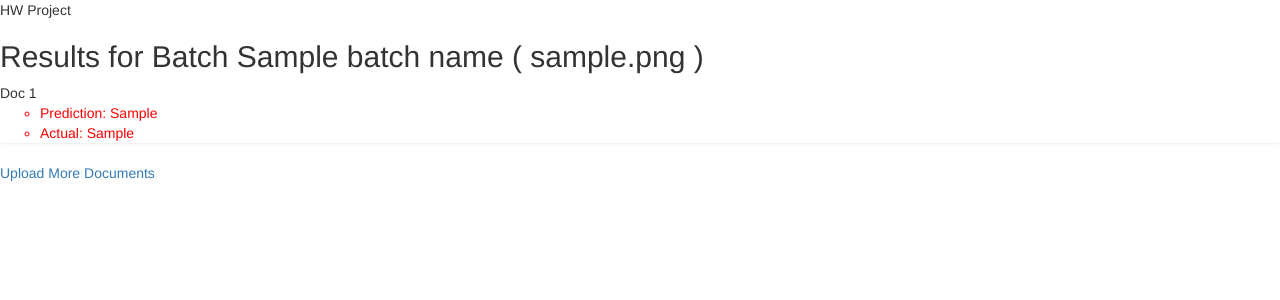
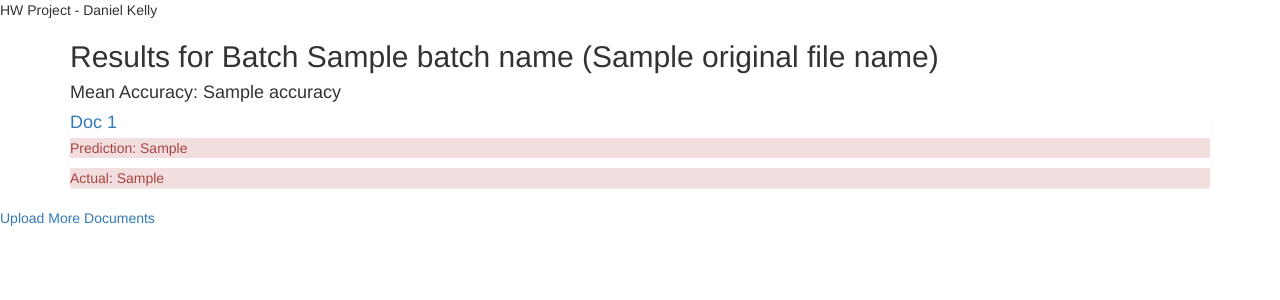
Before and after one commit to DanielJKelly/doc-clf, a Django app: template docclf/templates/results.html in a window 1280 px wide. Shown: the top 300 px of the page. Run offline with Django 3.2, Linux system fonts and the light colour scheme; tables that the repository leaves empty hold one stand-in row (values such as "Sample post"); the template is opened without the code that fills it: values that come from a table or form of the project are taken from there, most other values are stand-ins (such as "Sample title", 1, 10 or a date in 2020); parts of the project's set-up code (start-up, migrations or seed data) failed here and were passed over; some libraries are stand-ins or nearby versions.

Commit message:
Display mean accuracy if labels given

```diff
--- a/docclf/templates/base.html
+++ b/docclf/templates/base.html
@@ -8,10 +8,11 @@
     <title>HW Project</title>
     <link rel="stylesheet" href="//maxcdn.bootstrapcdn.com/bootstrap/3.2.0/css/bootstrap.min.css">
     <link rel="stylesheet" href="//maxcdn.bootstrapcdn.com/bootstrap/3.2.0/css/bootstrap-theme.min.css">
-    <!-- <link rel="stylesheet" href="index.css"> -->
+    <script src="https://ajax.googleapis.com/ajax/libs/jquery/3.3.1/jquery.min.js"></script>
+  <script src="https://maxcdn.bootstrapcdn.com/bootstrap/3.3.7/js/bootstrap.min.js"></script>
 </head>
 <body>
-    <header>HW Project</header>
+    <header>HW Project - Daniel Kelly</header>
     {% block content %}
     {% endblock %}
 </body>
--- a/docclf/templates/results.html
+++ b/docclf/templates/results.html
@@ -3,36 +3,46 @@
 {% block content %}
 
 {% if batch_docs %}
-    <section>
-        <header class="h2">Results for Batch {{ batch_name }} ( {{ doc.original_file_name }} )</header>
-    </section>
-        <ol class="list-group">
-            {% for doc in batch_docs  %}
-                <li>Doc {{ doc.file_line_num }}</li>
+
+<div class="container">
+    <header class="h2">Results for Batch {{ batch_name }} ({{ original_file_name }}) </header>
+    {% if accuracy != None %}
+    <header class="h4">Mean Accuracy: {{ accuracy }}</header>
+    {% endif %}
+    <div class="list-group">
+        {% for doc in batch_docs  %}
+            <a>
+                <header class="h4 list-group-item-heading">Doc {{ doc.file_line_num }}</header>
+            </a>
+
+        <p
+        {% if doc.actual_class == 0 %}
+                class="list-group-item"
+            {% elif doc.predicted_class != doc.actual_class %}
+                    class="list-group-item-danger"
+            {% else %}
+                class="list-group-item-success"
+            {% endif %}>Prediction: {{ doc.predicted_class }}
+
+        </p>
+        {% if doc.actual_class != 0 %}
+            <p
+            {% if doc.actual_class == 0 %}
+                class="list-group-item"
+            {% elif doc.predicted_class != doc.actual_class %}
+                    class="list-group-item-danger"
+            {% else %}
+                class="list-group-item-success"
+            {% endif %}>Actual: {{ doc.actual_class }}
+            </p>
+        {% endif %}
 
 
-                <ul>
-                    {% if doc.actual_class != 0  %}
-                        <span
-                                {% if doc.predicted_class != doc.actual_class %}
-                                    style="color:red"
-                                {% else %}
-                                    style="color:green"
-                                {% endif %}>
-                                <li>Prediction: {{ doc.predicted_class }}</li>
-                                <li>Actual: {{ doc.actual_class }}</li>
+        {% endfor %}
+        {% endif %}
 
-                            </span>
-                    {% else %}
-                            <span>
-                                <li>Prediction: {{ doc.predicted_class }}</li>
-                            </span>
-                    {% endif %}
-                </ul>
-            {% endfor %}
-        </ol>
-
-{% endif %}
+    </div>
+</div>
 
 <a href="/docclf/upload">Upload More Documents</a>
 
--- a/docclf/views.py
+++ b/docclf/views.py
@@ -24,4 +24,6 @@ def upload_file(request):
 
 def results(request, batch_name):
     batch_docs = util.get_docs_by_batch(batch_name)
-    return render(request, 'results.html', {'batch_docs': batch_docs, 'batch_name': batch_name})
+    accuracy = util.get_mean_accuracy(batch_docs)
+    original_file_name = batch_docs[0].original_file_name
+    return render(request, 'results.html', {'batch_docs': batch_docs, 'batch_name': batch_name, 'original_file_name': original_file_name, 'accuracy': accuracy})
```
Also changed, not shown: docclf/templates/upload.html (+14 -14 lines), docclf/util.py (+19 -2 lines), 1 other file.
